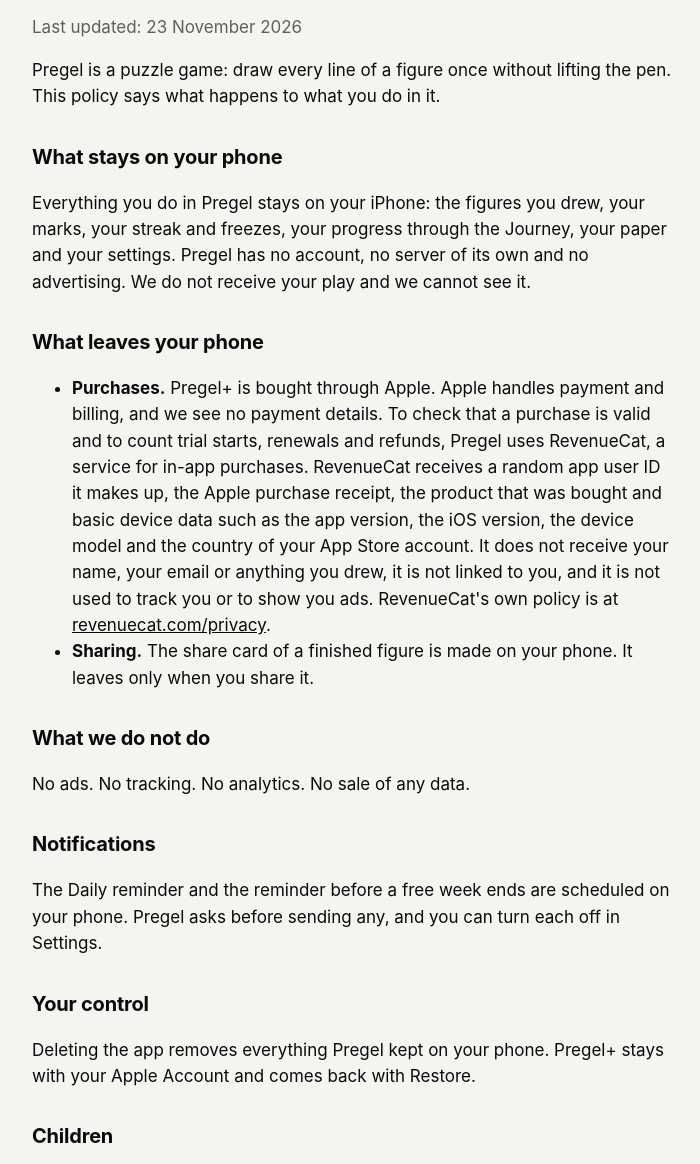
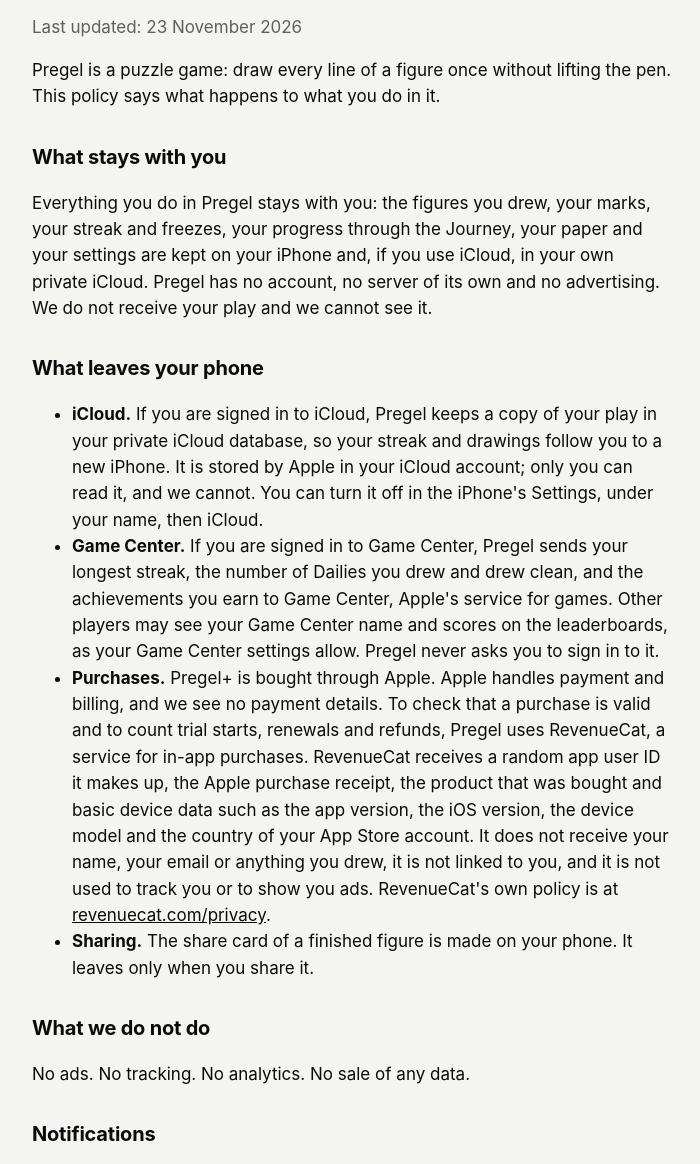
Before and after one commit to akarsoft/pregel-legal, a plain HTML site: page privacy/index.html in a window 1280 px wide. Shown: the part 83-1247 px from the top of the page, without its empty margins (288-988 px from the left). Drawn offline with Linux system fonts and the light colour scheme.

Commit message:
Privacy policy: iCloud sync and Game Center

```diff
--- a/privacy/index.html
+++ b/privacy/index.html
@@ -21,10 +21,12 @@ a { color:var(--ink); }
 <h1>Pregel Privacy Policy</h1>
 <p>Last updated: 23 November 2026</p>
 <p>Pregel is a puzzle game: draw every line of a figure once without lifting the pen. This policy says what happens to what you do in it.</p>
-<h2>What stays on your phone</h2>
-<p>Everything you do in Pregel stays on your iPhone: the figures you drew, your marks, your streak and freezes, your progress through the Journey, your paper and your settings. Pregel has no account, no server of its own and no advertising. We do not receive your play and we cannot see it.</p>
+<h2>What stays with you</h2>
+<p>Everything you do in Pregel stays with you: the figures you drew, your marks, your streak and freezes, your progress through the Journey, your paper and your settings are kept on your iPhone and, if you use iCloud, in your own private iCloud. Pregel has no account, no server of its own and no advertising. We do not receive your play and we cannot see it.</p>
 <h2>What leaves your phone</h2>
 <ul>
+<li><strong>iCloud.</strong> If you are signed in to iCloud, Pregel keeps a copy of your play in your private iCloud database, so your streak and drawings follow you to a new iPhone. It is stored by Apple in your iCloud account; only you can read it, and we cannot. You can turn it off in the iPhone's Settings, under your name, then iCloud.</li>
+<li><strong>Game Center.</strong> If you are signed in to Game Center, Pregel sends your longest streak, the number of Dailies you drew and drew clean, and the achievements you earn to Game Center, Apple's service for games. Other players may see your Game Center name and scores on the leaderboards, as your Game Center settings allow. Pregel never asks you to sign in to it.</li>
 <li><strong>Purchases.</strong> Pregel+ is bought through Apple. Apple handles payment and billing, and we see no payment details. To check that a purchase is valid and to count trial starts, renewals and refunds, Pregel uses RevenueCat, a service for in-app purchases. RevenueCat receives a random app user ID it makes up, the Apple purchase receipt, the product that was bought and basic device data such as the app version, the iOS version, the device model and the country of your App Store account. It does not receive your name, your email or anything you drew, it is not linked to you, and it is not used to track you or to show you ads. RevenueCat's own policy is at <a href="https://www.revenuecat.com/privacy">revenuecat.com/privacy</a>.</li>
 <li><strong>Sharing.</strong> The share card of a finished figure is made on your phone. It leaves only when you share it.</li>
 </ul>
@@ -33,7 +35,7 @@ a { color:var(--ink); }
 <h2>Notifications</h2>
 <p>The Daily reminder and the reminder before a free week ends are scheduled on your phone. Pregel asks before sending any, and you can turn each off in Settings.</p>
 <h2>Your control</h2>
-<p>Deleting the app removes everything Pregel kept on your phone. Pregel+ stays with your Apple Account and comes back with Restore.</p>
+<p>Deleting the app removes everything Pregel kept on your phone. The copy in your iCloud can be deleted in the iPhone's Settings, under your name, then iCloud, then Storage. Pregel+ stays with your Apple Account and comes back with Restore.</p>
 <h2>Children</h2>
 <p>Pregel collects no personal information from anyone, children included.</p>
 <h2>Changes</h2>
```
